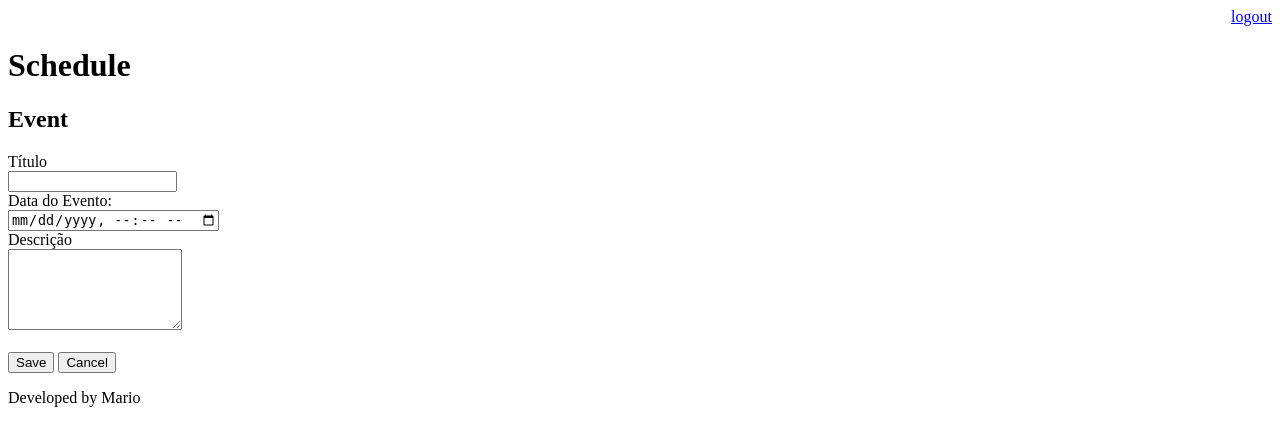
After one commit to otitamario/calendar_django, a Django app: page /calendar/evento/ in a window 1280 px wide. The commit adds this page. Shown: the top 446 px of the page. Run offline with Django 4.2, Linux system fonts and the light colour scheme; the visitor is signed in with stand-in values (Sample User, id 1).

Commit message:
insert data

```diff
--- a/core/views.py
+++ b/core/views.py
@@ -32,3 +32,20 @@ def lista_eventos(request):
     evento=Evento.objects.filter(usuario=usuario)
     dados={'eventos':evento}
     return render(request,'calendar.html',dados)
+
+@login_required(login_url='/login/')
+def evento(request):
+    return render(request,'evento.html')
+
+@login_required(login_url='/login/')
+def submit_evento(request):
+    if request.POST:
+        titulo=request.POST.get('titulo')
+        data_evento=request.POST.get('data_evento')
+        descricao=request.POST.get('descricao')
+        usuario=request.user
+        Evento.objects.create(titulo=titulo,
+        data_evento=data_evento,
+        descricao=descricao,
+        usuario=usuario)
+    return redirect('/')
--- a/my_calendar/urls.py
+++ b/my_calendar/urls.py
@@ -21,6 +21,8 @@ from core import views
 urlpatterns = [
     path('admin/', admin.site.urls),
     path('calendar/',views.lista_eventos),
+    path('calendar/evento/',views.evento),
+    path('calendar/evento/submit',views.submit_evento),
     path('',RedirectView.as_view(url='/calendar/')),
     path('login/',views.login_user),
     path('login/submit',views.submit_login),
--- a/templates/calendar.html
+++ b/templates/calendar.html
@@ -1,6 +1,9 @@
 {%extends "model-page.html"%}
 {%block content%}
     <h2>Schedules</h2>
+    <a href="evento/">
+    <button type="button">New Event</button>
+   </a>
     <ul style="font-size: 18px;">
     {% for evento in eventos %}
     <li>{{evento.titulo}} - {{evento.get_data_evento}}</li>
--- /dev/null
+++ b/templates/evento.html
@@ -0,0 +1,23 @@
+{%extends "model-page.html"%}
+{%block content%}
+<h2>Event</h2>
+<form action="submit" method="POST">{% csrf_token %}
+    <label>Título</label>
+    <br>
+    <input type="text" name="titulo" size="18" />
+    <br>
+    <label>Data do Evento: </label>
+    <br>
+    <input type="datetime-local" name="data_evento" />
+    <br>
+    <label>Descrição</label>
+    <br>
+    <textarea name="descricao" rows="5" cols="19"></textarea>
+    <br><br>
+    <button type="submit">Save</button>
+
+    <a href="/">
+        <button type="button">Cancel</button>
+    </a>
+</form>
+{%endblock%}
```
